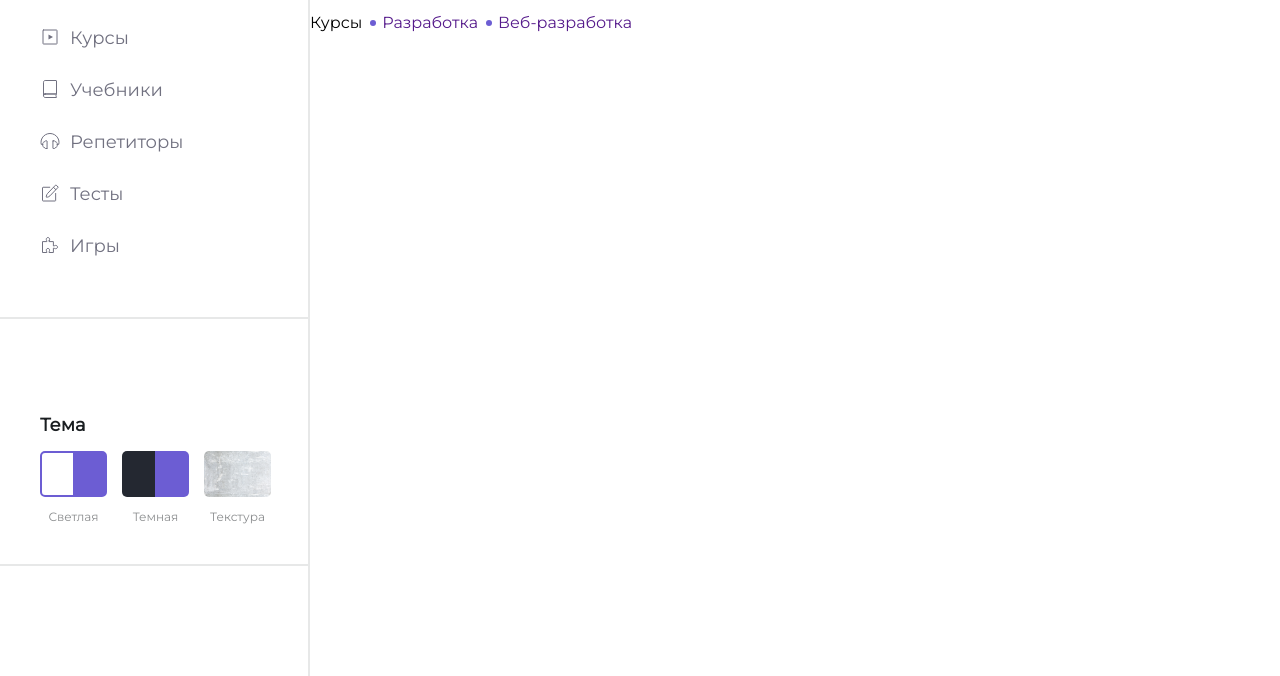
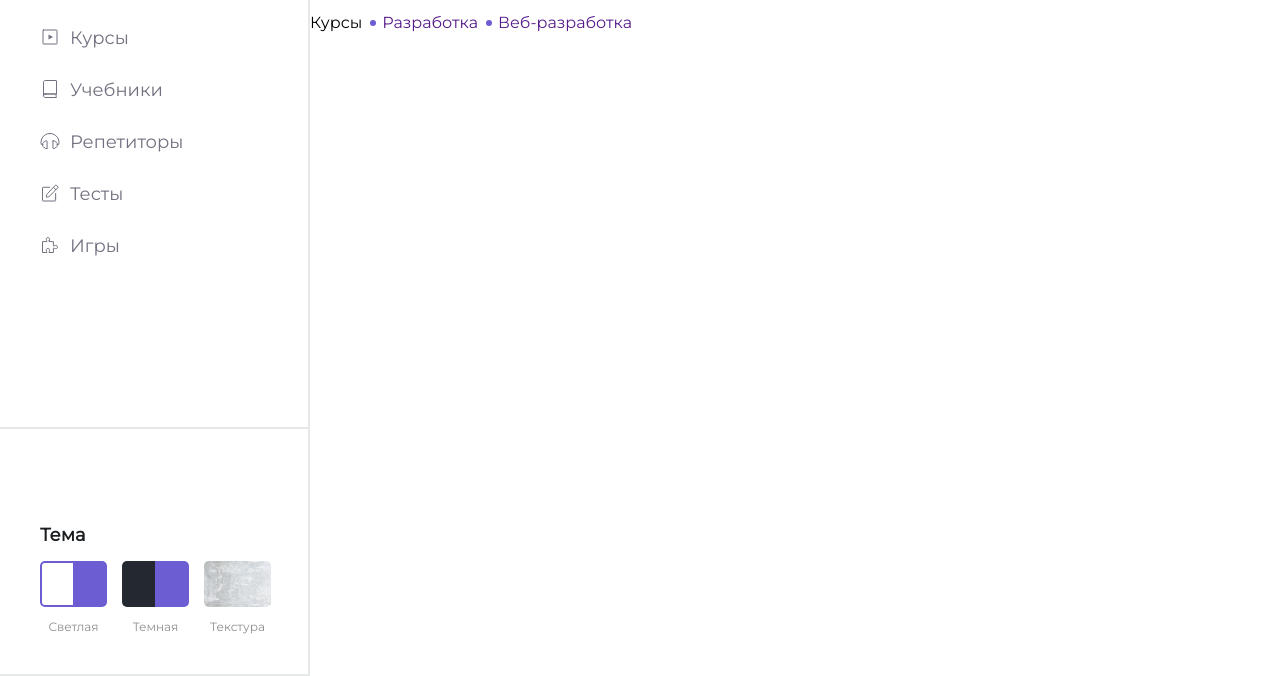
Before and after one commit to GarryVar/my-class, a website: page src/index.html in a window 1280 px wide. Shown: the part 124-800 px from the top of the page. Drawn offline with Linux system fonts and the light colour scheme.

Commit message:
Change display to page__aside and remove display flex from aside__settings

```diff
--- a/src/styles/components/aside.css
+++ b/src/styles/components/aside.css
@@ -3,10 +3,6 @@
 }
 
 .aside__settings {
-    display: flex;
-    flex-direction: column;
-    justify-content: space-between;
-
     padding-top: 40px;
     border-bottom: 2px solid rgba(26, 30, 33, .1);
 }
--- a/src/styles/components/page.css
+++ b/src/styles/components/page.css
@@ -13,6 +13,10 @@
 }
 
 .page__aside {
+  display: flex;
+  flex-direction: column;
+  justify-content: space-between;
+
   grid-area: aside;
   border-right: 2px solid rgba(26, 30, 33, .1);
 }
```
